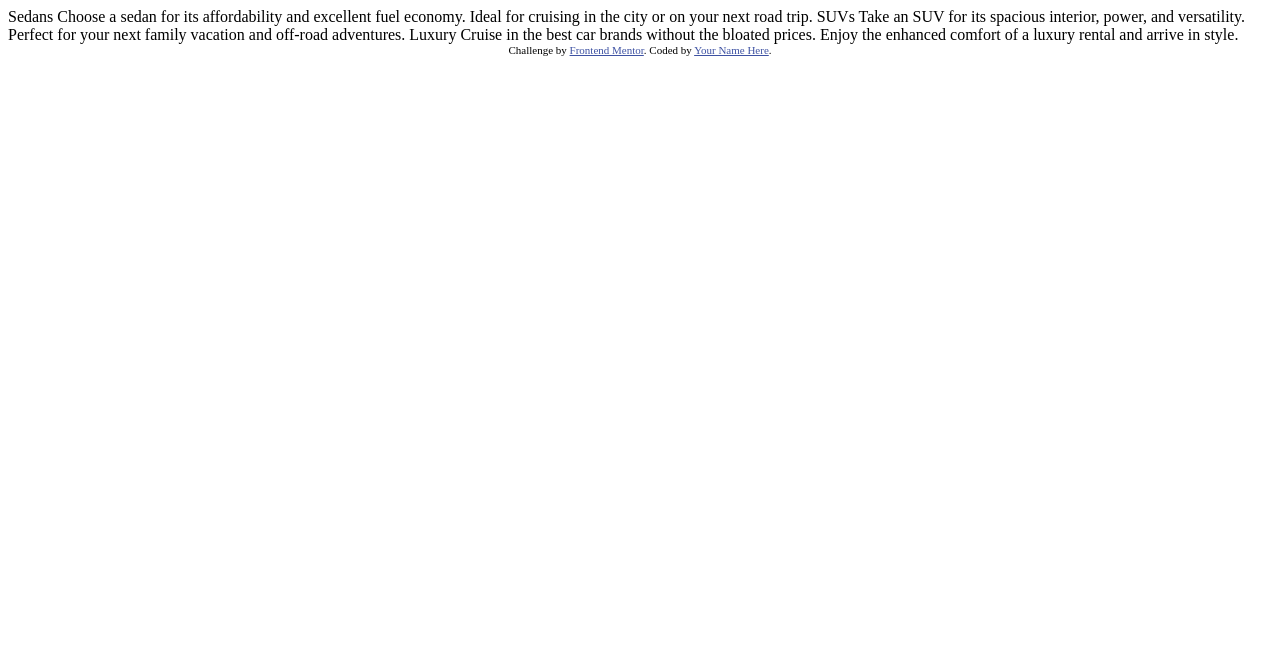
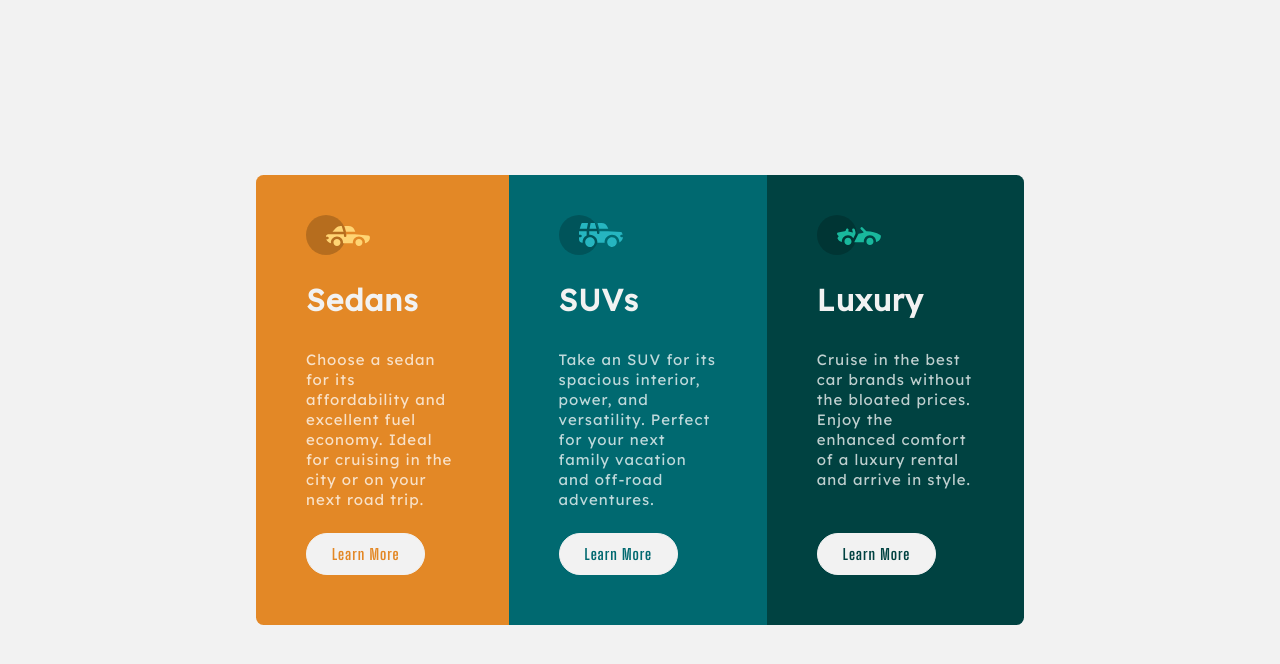
Before and after one commit to hoangnam-nguyen/three-column-preview-card, a plain HTML site: page index.html in a window 1280 px wide. Drawn offline with Linux system fonts and the light colour scheme.

Commit message:
first commit

```diff
--- /dev/null
+++ b/index.css
@@ -0,0 +1,158 @@
+*,
+*::before,
+*::after {
+    box-sizing: border-box;
+}
+
+html,
+body {
+    font-size: 62.5%;
+    margin: 0;
+    padding: 0;
+}
+
+:root {
+    --ff-1: 'Lexend Deca', sans-serif;
+    --ff-2: 'Big Shoulders Display', cursive;
+
+    --fw-light: 400;
+    --fw-bold: 700;
+
+    --fs-medium: 1.5rem;
+    --fs-large: 3rem;
+
+    --clr-primary-orange: hsl(31, 77%, 52%);
+    --clr-primary-cyan: hsl(184, 100%, 22%);
+    --clr-primary-dark: hsl(179, 100%, 13%);
+
+    --clr-neutral-white: hsla(0, 0%, 100%, 0.75);       /* paragraphs */
+    --clr-neutral-gray: hsl(0, 0%, 95%);        /* background, headings, buttons */
+}
+
+body {
+    display: flex;
+    justify-content: center;
+    align-items: center;
+    width: 100vw;
+    height: 100vh;          /* Fallback for browsers not supporting CSS custom properties */
+    height: calc(var(--vh, 1vh) * 100);
+    background-color: var(--clr-neutral-gray);
+}
+
+main {
+    width: 85vw;
+    margin: auto;
+    padding: 0;
+    border-radius: .75rem;
+    overflow: hidden;
+    font-size: var(--fs-medium);
+    line-height: 2rem;
+    letter-spacing: 1px;
+}
+
+@media only screen and (min-width: 48rem) {   /* 768px - Ipad */
+
+    body {
+        width: 60vw;
+        margin: auto;
+    }
+
+    main {
+        display: flex;
+        height: 45rem;
+    }
+
+    .block {
+        position: relative;
+    }
+
+    .btn {
+        position: absolute;
+        bottom: 5rem;
+    }
+}
+
+img {
+    margin-bottom: 1rem;
+}
+
+h1 {
+    color: var(--clr-neutral-gray);
+    font-family: var(--ff-1);
+    font-weight: var(--fw-bold);
+    font-size: var(--fs-large);
+    margin-bottom: 4rem;
+}
+
+p {
+    color: var(--clr-neutral-white);
+    font-family: var(--ff-1);
+    font-weight: var(--fw-light);
+    margin-bottom: 4rem;
+}
+
+a {
+    font-family: var(--ff-2);
+    font-weight: var(--fw-bold);
+}
+
+.block {
+    padding: 4rem 5rem;
+}
+
+.btn {
+    display: inline-block;
+    padding: 1rem 2.5rem;
+    background-color: var(--clr-neutral-gray);
+    border: 1px solid var(--clr-neutral-gray);
+    border-radius: 3rem;
+    text-decoration: none;
+}
+
+.sedans {
+    background-color: var(--clr-primary-orange);
+}
+
+.sedans a {
+    color: var(--clr-primary-orange);
+    transition:
+        background-color 250ms ease-in-out,
+        color 250ms ease-in-out;
+}
+
+.sedans a:hover {
+    background-color: var(--clr-primary-orange);
+    color: var(--clr-neutral-gray);
+}
+
+.suvs {
+    background-color: var(--clr-primary-cyan);
+}
+
+.suvs a {
+    color: var(--clr-primary-cyan);
+    transition:
+        background-color 250ms ease-in-out,
+        color 250ms ease-in-out;
+}
+
+.suvs a:hover {
+    background-color: var(--clr-primary-cyan);
+    color: var(--clr-neutral-gray);
+}
+
+.luxury {
+    background-color: var(--clr-primary-dark);
+}
+
+.luxury a {
+    color: var(--clr-primary-dark);
+    transition:
+        background-color 250ms ease-in-out,
+        color 250ms ease-in-out;
+}
+
+.luxury a:hover {
+    background-color: var(--clr-primary-dark);
+    color: var(--clr-neutral-gray);
+}
--- a/index.html
+++ b/index.html
@@ -5,32 +5,47 @@
   <meta name="viewport" content="width=device-width, initial-scale=1.0"> <!-- displays site properly based on user's device -->
 
   <link rel="icon" type="image/png" sizes="32x32" href="./images/favicon-32x32.png">
-
+  <link rel="preconnect" href="https://fonts.googleapis.com">
+  <link rel="preconnect" href="https://fonts.gstatic.com" crossorigin>
+  <link href="https://fonts.googleapis.com/css2?family=Lexend+Deca:400&display=swap" rel="stylesheet">
+  <link href="https://fonts.googleapis.com/css2?family=Big+Shoulders+Display:700&display=swap" rel="stylesheet">
+  <link rel="stylesheet" href="index.css">
   <title>Frontend Mentor | 3-column preview card component</title>
 
-  <!-- Feel free to remove these styles or customise in your own stylesheet 👍 -->
-  <style>
-    .attribution { font-size: 11px; text-align: center; }
-    .attribution a { color: hsl(228, 45%, 44%); }
-  </style>
 </head>
 <body>
+  <main>
 
-  Sedans
-  Choose a sedan for its affordability and excellent fuel economy. Ideal for cruising in the city
-  or on your next road trip.
+    <div class="block sedans">
+      <img src="images/icon-sedans.svg" alt="sedans logo">
+      <h1>Sedans</h1>
+      <p>
+        Choose a sedan for its affordability and excellent fuel economy. Ideal for cruising in the city
+        or on your next road trip.
+      </p>
+      <a href="#" class="btn">Learn More</a>
+    </div>
+    <div class="block suvs">
+      <img src="images/icon-suvs.svg" alt="suvs logo">
+      <h1>SUVs</h1>
+      <p>
+        Take an SUV for its spacious interior, power, and versatility. Perfect for your next family vacation
+        and off-road adventures.
+      </p>
+      <a href="#" class="btn">Learn More</a>
+    </div>
+    <div class="block luxury">
+      <img src="images/icon-luxury.svg" alt="luxury car logo">
+      <h1>Luxury</h1>
+      <p>
+        Cruise in the best car brands without the bloated prices. Enjoy the enhanced comfort of a luxury
+        rental and arrive in style.
+      </p>
+      <a href="#" class="btn">Learn More</a>
+    </div>
 
-  SUVs
-  Take an SUV for its spacious interior, power, and versatility. Perfect for your next family vacation
-  and off-road adventures.
+  </main>
 
-  Luxury
-  Cruise in the best car brands without the bloated prices. Enjoy the enhanced comfort of a luxury
-  rental and arrive in style.
-
-  <div class="attribution">
-    Challenge by <a href="https://www.frontendmentor.io?ref=challenge" target="_blank">Frontend Mentor</a>.
-    Coded by <a href="#">Your Name Here</a>.
-  </div>
+  <script src="index.js"></script>
 </body>
 </html>
--- /dev/null
+++ b/index.js
@@ -0,0 +1,24 @@
+// CSS Custom Properties for viewport units on mobile (Source: https://css-tricks.com/the-trick-to-viewport-units-on-mobile/)
+
+// vh was initially calculated by the current viewport of your browser.
+// If you opened your browser and started to load a website,
+// 1vh was equal to 1% of your screen height, minus the browser interface.
+// But if you start scrolling, it’s a different story.
+// Once you get past a piece of the browser interface, like the address bar,
+// the vh value would update and the result was an awkward jump in the content.
+
+// First we get the viewport height and we multiple it by 1% to get a value for a vh unit
+let vh = window.innerHeight * 0.01;
+// Then we set the value in the --vh custom property to the root of the document
+document.documentElement.style.setProperty('--vh', `${vh}px`);
+
+// Additionally, we can update the value of --vh by listening to the window resize event.
+// This is handy in case the user rotates the device screen, like from landscape to portrait,
+// or the navigation moves out of view on scroll.
+
+// We listen to the resize event
+window.addEventListener('resize', () => {
+    // We execute the same script as before
+    let vh = window.innerHeight * 0.01;
+    document.documentElement.style.setProperty('--vh', `${vh}px`);
+  });
```
Also changed, not shown: images/screenshot-mobile1.png (added), images/screenshot-mobile2.png (added), images/screenshot.png (added), 2 other files.
